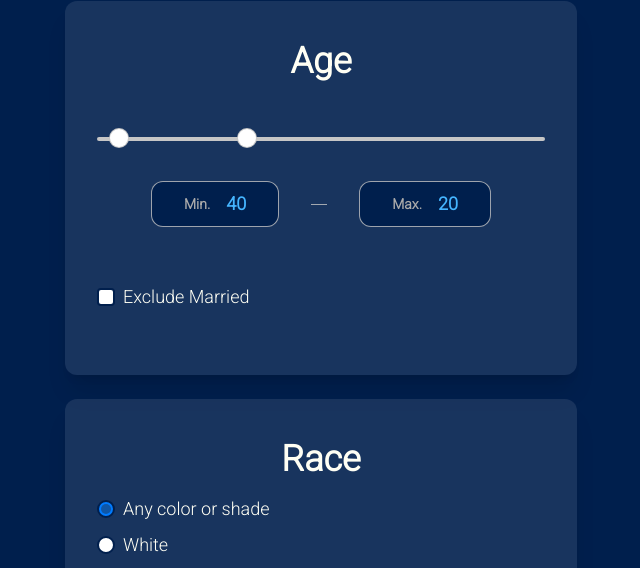
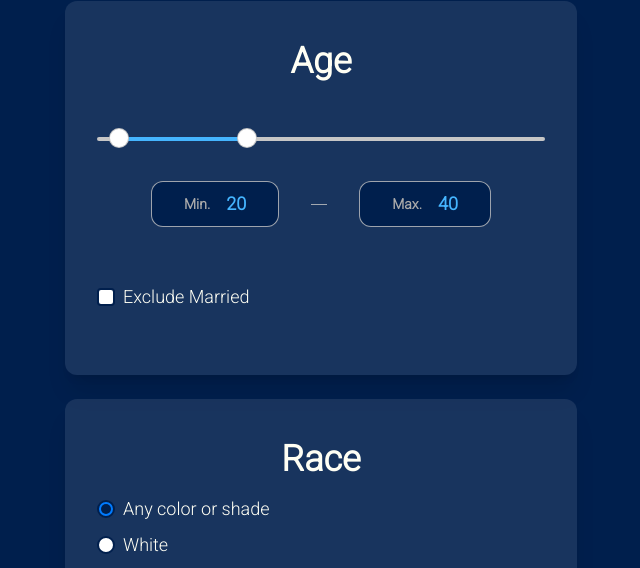
Before and after one commit to romankhan26/IGotStandardsBro_Client, a Next.js app: page / in a window 1280 px wide. Shown: the part 920-1488 px from the top of the page, without its empty margins (319-959 px from the left). Built offline with nearby package versions, Linux system fonts and the light colour scheme.

Commit message:
slider modifications

```diff
--- a/src/app/globals.css
+++ b/src/app/globals.css
@@ -61,7 +61,7 @@ input[type="radio"]::after {
   content: "";
   width: 10px;
   height: 10px;
-  background-color: #1f314a7d;
+  background-color: #001f4d;
   border-radius: 50%;
   position: absolute;
   top: 50%;
--- a/src/components/Form/Age.tsx
+++ b/src/components/Form/Age.tsx
@@ -6,8 +6,8 @@ import {  useAtom } from "jotai";
 
 const Age = () => {
   const  [data,setData] = useAtom(Data);
-  const [minAge, setMinAge] = useState(data.min_age || 20);
-  const [maxAge, setMaxAge] = useState(data.max_age || 40);
+  const [minAge, setMinAge] = useState(20);
+  const [maxAge, setMaxAge] = useState(40);
   console.log(minAge)
   const [isChecked, setIsChecked] = useState(data.exclude_married || false);
   const rangeDistance = 85 - 18 + 1;
```
